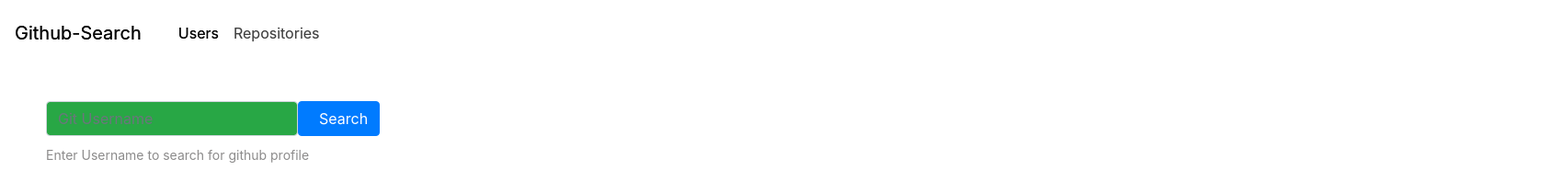
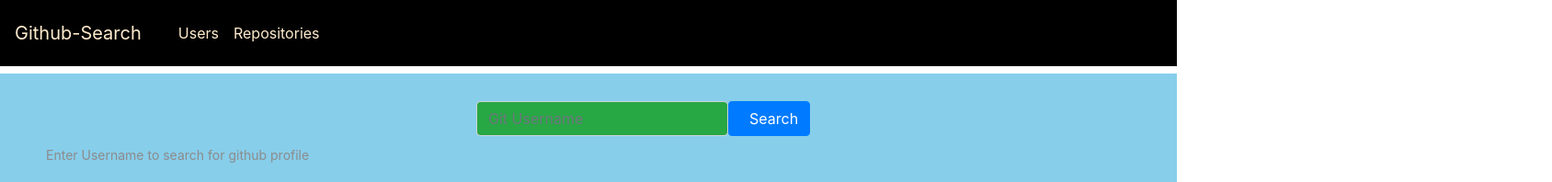
Before and after one commit to jonahmakori/Github-search, an Angular app: page /users in a window 1280 px wide. Shown: the top 198 px of the page at 92% size, 1688 px wide, since content can reach past the window. Built offline with nearby package versions, Linux system fonts and the light colour scheme; no server answers.

Commit message:
madifiying UI

```diff
--- a/src/app/app.component.html
+++ b/src/app/app.component.html
@@ -1,15 +1,15 @@
 
 
 
-<nav class="navbar navbar-expand-lg navbar-light fixed-top opaque-navbar">
-  <a class="navbar-brand" href="#">Github-Search</a>
+<nav class="navbar navbar-expand-lg navbar-light fixed-top opaque-navbar" style="background-color: black;">
+  <a class="navbar-brand" style="color: blanchedalmond;" href="#">Github-Search</a>
   <div class=" navbar inline" id="navbarNavDropdown">
     <ul class="navbar-nav links">
       <li class="nav-item user">
-        <a class="nav-link" routerLink='/users' routerLinkActive='active'>Users</a>
+        <a class="nav-link" style="color: blanchedalmond;" routerLink='/users' routerLinkActive='active'>Users</a>
       </li>
       <li class="nav-item repo">
-        <a class="nav-link" routerLink='/repos' routerLinkActive='active'>Repositories</a>
+        <a class="nav-link" style="color: blanchedalmond;" routerLink='/repos' routerLinkActive='active'>Repositories</a>
       </li>
     </ul>
   </div>
--- a/src/app/repos/repos.component.html
+++ b/src/app/repos/repos.component.html
@@ -1,8 +1,8 @@
 
-<div class="container-fluid">
+<div class="container-fluid" style="background-color: rgb(105, 93, 93);">
 <!--beggining of search input -->
   <div class="container-fluid">
-    <h4 class="style2">Repositories</h4>
+    <h4 class="style2" style="padding-top: 5%;">Repositories</h4>
     <hr class="style2">
 
     <div class="row">
--- a/src/app/users/users.component.css
+++ b/src/app/users/users.component.css
@@ -2,6 +2,7 @@
 
 div.wrapper{
 margin-top: 80px;
+background-color: skyblue;
 }
 .inline{
     display: inline;
--- a/src/app/users/users.component.html
+++ b/src/app/users/users.component.html
@@ -11,7 +11,7 @@
 
       <!-- Search input Section -->
       <div class="container-fluid search">
-        <form class="form-inline" style="border-radius: 33%;">
+        <form class="form-inline" style="text-align: center;margin-left: 40%; width: 100%; color: rgb(243, 4, 4);">
           <input class="form-control badge-success " type="text" placeholder="Git Username" aria-label="Search" [(ngModel)]="username" name = "username" (keyup)= "searchUser()">
           <button class="btn btn-primary" type="submit"> <i class="fas fa-search"></i>Search</button>
         </form>
```
